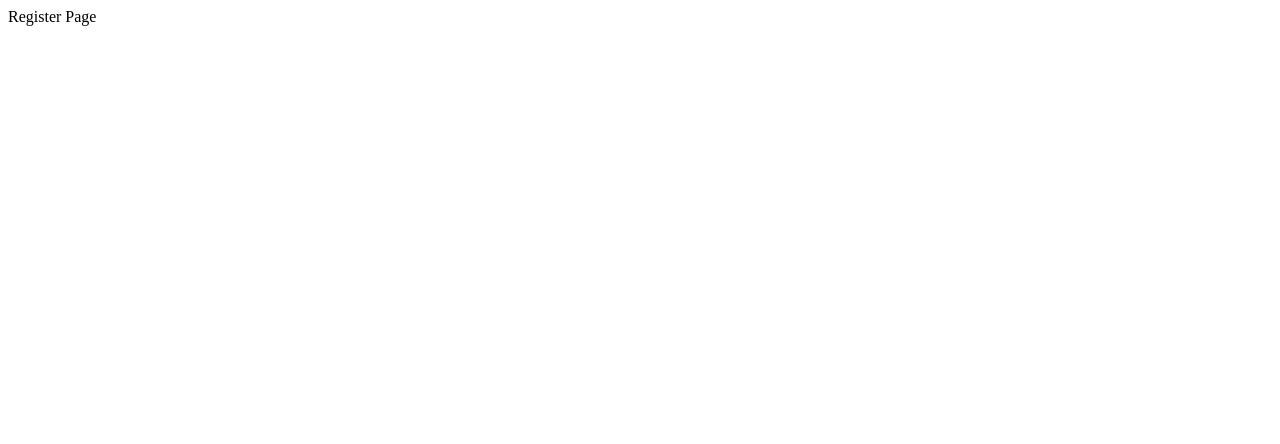
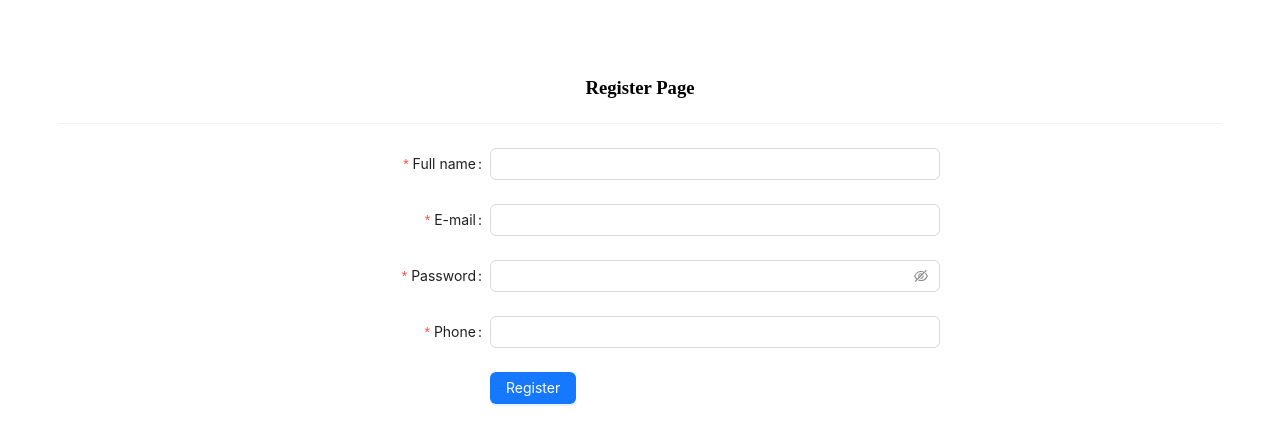
Before and after one commit to jaimesHub/practice-react-base, a React (Vite) app: page /register in a window 1280 px wide. Shown: the top 444 px of the page. Built offline with nearby package versions, Linux system fonts and the light colour scheme.

Commit message:
12.1 - Design Register Form - UI

```diff
--- a/src/pages/register/index.jsx
+++ b/src/pages/register/index.jsx
@@ -1,8 +1,88 @@
+import { Button, Divider, Form, Input } from "antd";
+
 const Register = () => {
+    const onFinish = () => {
+        alert("Finish");
+    }
     return (
-        <>
-            <div>Register Page</div>
-        </>
+        <div className="register-page" style={{ padding: '50px' }}>
+            <h3 style={{ textAlign: "center" }}>Register Page</h3>
+            <Divider />
+            <Form
+                name="register"
+                labelCol={{ span: 6 }}
+                style={{ maxWidth: 600, margin: "0 auto" }}
+                onFinish={onFinish}
+            >
+                <Form.Item
+                    name="fullName"
+                    label="Full name"
+                    rules={[
+                        {
+                            required: true,
+                            message: 'Please input your Full name!',
+                        },
+                    ]}
+                >
+                    <Input />
+                </Form.Item>
+
+                <Form.Item
+                    name="email"
+                    label="E-mail"
+                    rules={[
+                        {
+                            type: 'email',
+                            message: 'The input is not valid E-mail!',
+                        },
+                        {
+                            required: true,
+                            message: 'Please input your E-mail!',
+                        },
+                    ]}
+                >
+                    <Input />
+                </Form.Item>
+
+                <Form.Item
+                    name="password"
+                    label="Password"
+                    rules={[
+                        {
+                            required: true,
+                            message: 'Please input your password!',
+                        },
+                    ]}
+                >
+                    <Input.Password />
+                </Form.Item>
+
+                <Form.Item
+                    name="phone"
+                    label="Phone"
+                    rules={[
+                        {
+                            required: true,
+                            message: 'Please input your phone number!',
+                        },
+                    ]}
+                >
+                    <Input
+                        style={{
+                            width: '100%',
+                        }}
+                    />
+                </Form.Item>
+
+                <Form.Item
+                    wrapperCol={{ offset: 6, span: 16 }}
+                >
+                    <Button type="primary" htmlType="submit">
+                        Register
+                    </Button>
+                </Form.Item>
+            </Form>
+        </div>
     );
 }
 
```
